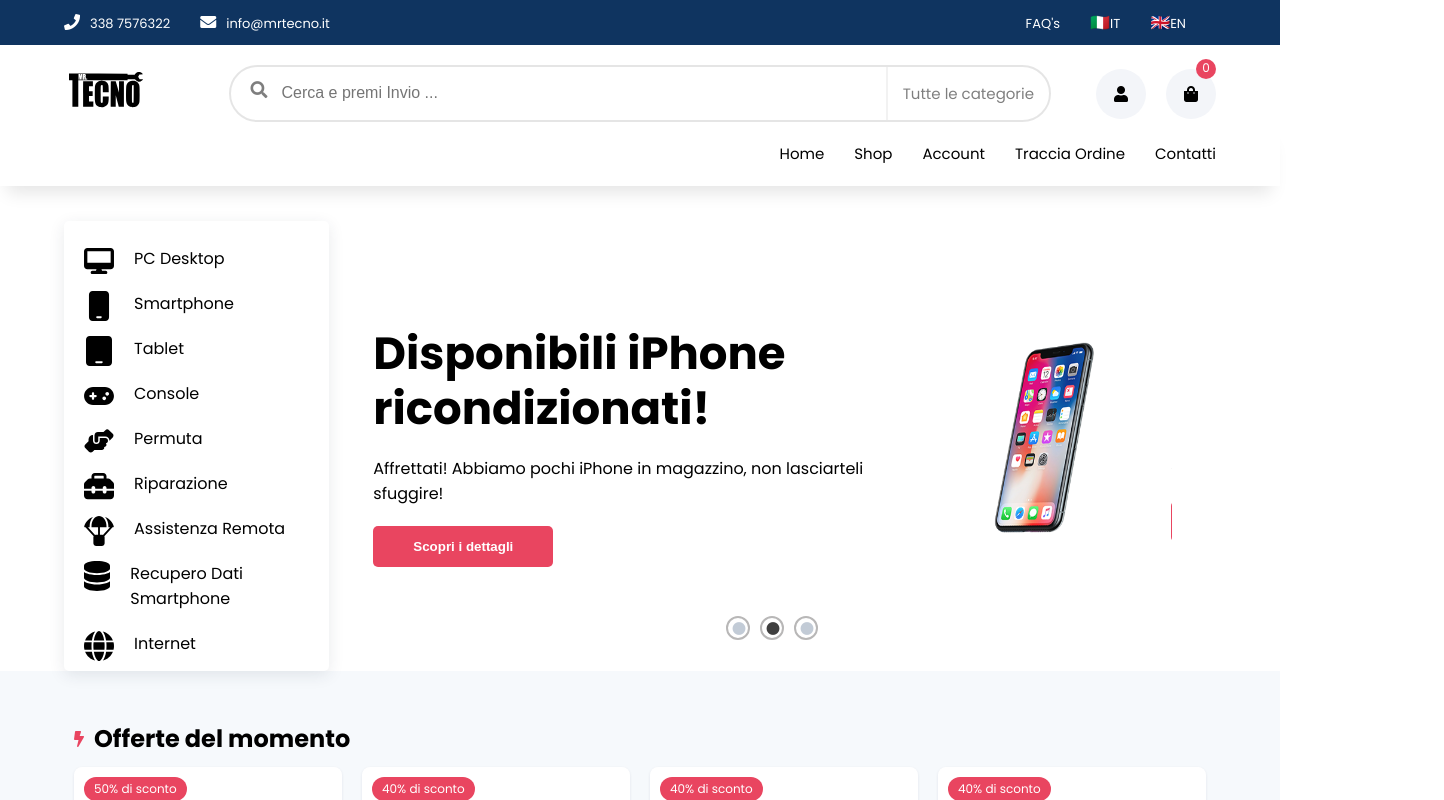
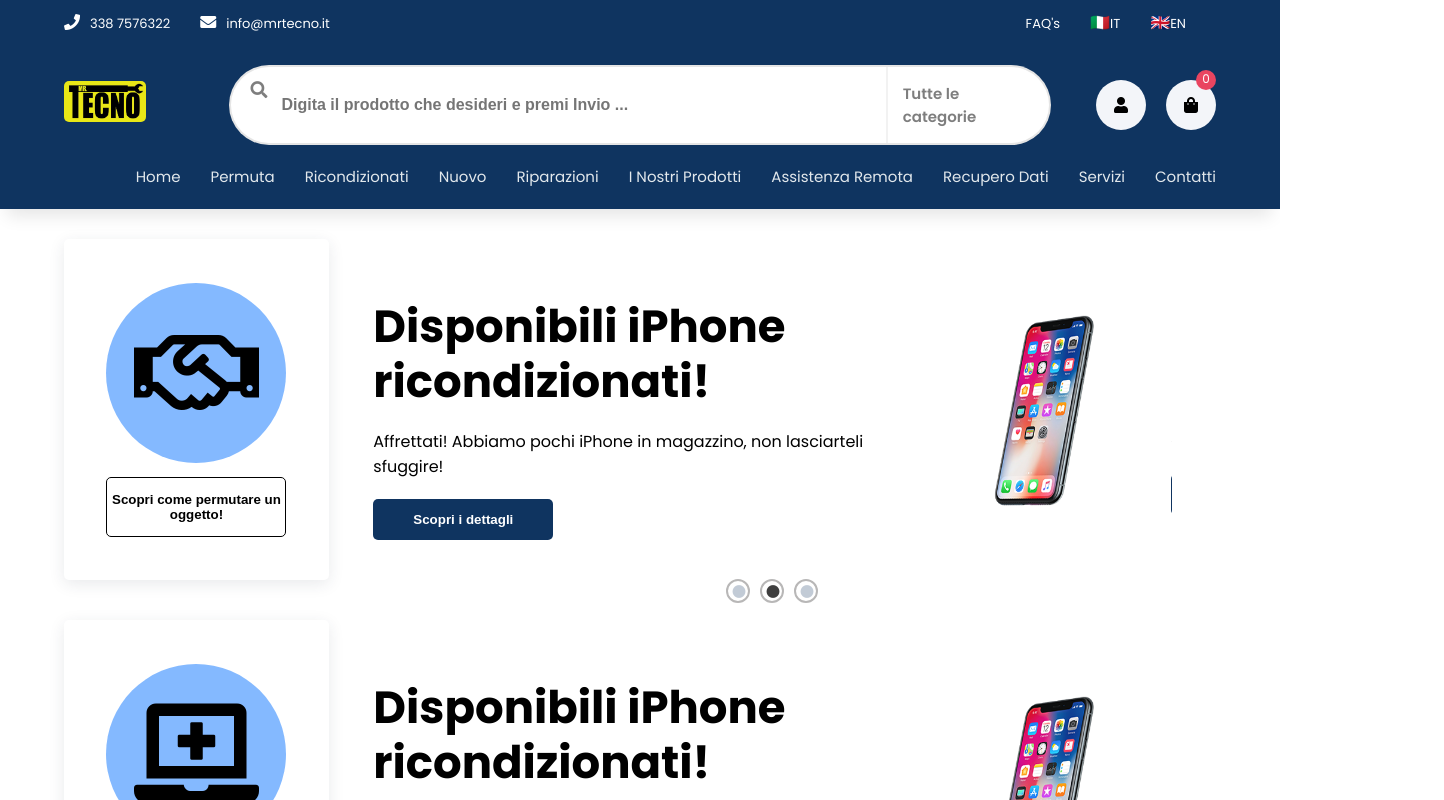
Before and after one commit to Paolo95/sitoMrTecno, a React (Create React App) app: page / in a window 1280 px wide. Shown: the top 800 px of the page, 1444 px wide, since content can reach past the window. Built offline with nearby package versions, Linux system fonts and the light colour scheme.

Commit message:
UI improvements, mainpage with tabs for all different shop sections

```diff
--- a/src/App.css
+++ b/src/App.css
@@ -22,6 +22,10 @@
 .container{
   max-width: 90%;
   margin: auto;
+}
+
+.tab{
+  padding-bottom: 40px;
 }
 
 .d_flex{
@@ -101,6 +105,59 @@
   width: 77%;
 }
 
+.category-tab {
+  width: 23%;
+  text-align: center;
+  box-shadow: rgb(43 52 69 / 10%) 0 4px 16px;
+  border-radius: 5px;
+  display: flex;
+  align-items: center;
+}
+
+.category-tab .dot{
+  height: 180px;
+  width: 180px;
+  background-color: rgb(132, 185, 255);
+  border-radius: 50%;
+  display: flex;
+  margin-left: auto;
+  margin-right: auto;
+  align-items: center;
+  justify-content: center;
+  cursor: pointer;
+  margin-bottom: 14px;
+}
+
+.category-tab .dot i:hover{
+  transition: 0.4s;
+  color:#0f3460;
+}
+
+.category-tab .dot i{
+  font-size: 100px;
+}
+
+.category-tab button{
+  width: 180px;
+  height: 60px;
+  background: none;
+  color: black ;
+  font-weight: bold;
+  border-radius: 5px;
+  border: 1px solid;
+  cursor: pointer;
+}
+
+.category-tab button:hover{
+  background-color: #0f3460;
+  color: #fff;
+  transition: 0.5s;
+}
+
+.tab-container{
+  width: 100%;
+}
+
 .category{
   width: 23%;
   box-shadow: rgb(43 52 69 / 10%) 0 4px 16px;
@@ -136,16 +193,12 @@
 /*---------------------------Category------------------------------------*/
 
 .btn-primary{
-  background-color: #e94560;
+  background-color: #0f3460;
   padding: 13px 40px;
   font-weight: bold;
   color: #fff;
   border-radius: 5px;
   cursor: pointer;
-}
-
-.top{
-  margin-top: 80px;
 }
 
 .mtop{
--- a/src/common/header/Header.css
+++ b/src/common/header/Header.css
@@ -24,12 +24,14 @@
 
 .search{
     padding-top: 20px;
+    background-color: #0f3460;
 }
 
 .search .logo img {
     width: 50%;
     height: 50%;
     cursor: pointer;
+    border-radius: 5px;
 }
 
 .search .width {
@@ -40,6 +42,7 @@
     width: 80%;
     border: 2px solid rgba(0, 0, 0, 0.1);
     border-radius: 50px;
+    background-color: #fff;
 }
 
 .search-box i {
@@ -52,8 +55,18 @@
 }
 
 .search-box input{
-    width: 100%;
+    width: 90%;
     padding: 10px;
+    font-weight: 600;
+}
+
+.search-box input:focus::placeholder{
+  color: transparent;
+}
+
+.search-box input:focus{
+    font-weight: 600;
+    opacity: 0.5;
 }
 
 ::placeholder{
@@ -65,6 +78,7 @@
     opacity: 0.5;
     border-left: 2px solid rgba(0, 0, 0, 0.1);
     padding: 10px;
+    font-weight: 600;
 }
 
 .cart{
@@ -117,6 +131,7 @@
 header{
     height: 8vh;
     box-shadow: -1px 15px 17px -8px rgba(0,0,0,0.1);
+    background-color: #0f3460;
 }
 
 header ul{
@@ -131,10 +146,12 @@
     transition: 0.5s;
     font-size: 15px;
     font-weight: 400;
+    color:#e2e8ec;
 }
 
 header ul li a:hover{
-    color:#ff014f;
+    color:#e9e716;
+    font-weight: 400;
 }
 
 .open{
--- a/src/common/header/Navbar.jsx
+++ b/src/common/header/Navbar.jsx
@@ -27,13 +27,28 @@
                 <Link to='/'>home</Link>
               </li>
               <li>
-                <Link to='/shop'>shop</Link>
+                <Link to='/permuta'>permuta</Link>
               </li>
               <li>
-                <Link to='/user'>account</Link>
+                <Link to='/ricondizionati'>ricondizionati</Link>
               </li>
               <li>
-                <Link to='/trackOrder'>traccia ordine</Link>
+                <Link to='/nuovo'>nuovo</Link>
+              </li>
+              <li>
+                <Link to='/riparazioni'>riparazioni</Link>
+              </li>
+              <li>
+                <Link to='/prodotti'>i nostri prodotti</Link>
+              </li>
+              <li>
+                <Link to='/assistenza'>assistenza remota</Link>
+              </li>
+              <li>
+                <Link to='/recupero'>recupero dati</Link>
+              </li>
+              <li>
+                <Link to='/servizi'>servizi</Link>
               </li>
               <li>
                 <Link to='/contact'>contatti</Link>
--- a/src/common/header/Search.jsx
+++ b/src/common/header/Search.jsx
@@ -1,6 +1,6 @@
 import React from 'react'
 import { Link } from 'react-router-dom'
-import logo from '../assets/images/logo.svg'
+import logo from '../assets/images/logo.jpg'
 
 const Search = ({ cartItem }) => {
 
@@ -22,7 +22,7 @@
 
             <div className="search-box f_flex">
               <i className='fa fa-search'></i>
-              <input type='text' placeholder='Cerca e premi Invio ...'/>
+              <input type='text' placeholder='Digita il prodotto che desideri e premi Invio ...'/>
               <span>Tutte le categorie</span>
             </div>
 
--- a/src/components/contact/Contact.jsx
+++ b/src/components/contact/Contact.jsx
@@ -30,7 +30,7 @@
               <div className="icon"><i className="fas fa-map-marker-alt"></i></div>
               <div className="text">
                 <h3>Indirizzo</h3>
-                <p>Viale Roma 104,<br/>Nereto (TE)<br/>64013</p>
+                <p>Viale Roma 104,<br/>Nereto (TE)<br/>64015</p>
               </div>
             </div>
           </a>
--- /dev/null
+++ b/src/components/mainpage/CategoryTab.jsx
@@ -0,0 +1,42 @@
+import React from 'react'
+
+
+const CategoryTab = ( { tab } ) => {
+    const data = [
+        {
+            tab: "Permuta",
+            testo: "Scopri come permutare un oggetto!",
+            button_text: "Permuta ora!",
+        },
+        {
+            tab: "Ricondizionati",
+            testo: "Entra nello shop ricondizionati!",
+        },
+        {
+            tab: "Nuovo",
+            testo: "Scopri tutti i prodotti nuovi!",
+        }
+    ]
+
+  return (
+    <>
+        <div className="category-tab">
+            {
+                data.filter(item => item.tab === tab).map((value, index) =>{
+                    return(
+                        <div className='tab-container' key={index}>
+                            <span className="dot"><i className={tab==='Permuta' ? 'far fa-handshake':
+                                                                (tab==='Ricondizionati' ? 'fas fa-laptop-medical' :
+                                                                 (tab==='Nuovo' ? 'fas fa-store' : ''))}></i></span>
+
+                            <button>{value.testo}</button>
+                        </div>
+                    )
+                })}
+        </div>
+    </>
+
+  )
+}
+
+export default CategoryTab
--- a/src/components/mainpage/Home.css
+++ b/src/components/mainpage/Home.css
@@ -1,6 +1,15 @@
 .home{
     margin-top: 30px;
 }
+
+.home .container{
+    margin-bottom: 40px;
+}
+
+.homeSlide{
+    padding-top: 30px
+}
+
 .homeSlide h1 {
     font-size: 45px;
     line-height: 55px;
@@ -53,7 +62,7 @@
 }
 
 .slick-dots{
-    top: 400px;
+    top: 310px;
 }
 
 @media only screen and (max-width: 390px)  {
--- a/src/components/mainpage/Home.jsx
+++ b/src/components/mainpage/Home.jsx
@@ -1,14 +1,22 @@
 import React from 'react'
-import Categories from './Categories'
 import SliderHome from './Slider'
 import "./Home.css"
+import CategoryTab from './CategoryTab'
 
 const Home = () => {
   return (
     <>
         <section className='home'>
             <div className="container d_flex">
-                <Categories />
+                <CategoryTab tab={'Permuta'}/>
+                <SliderHome />
+            </div>
+            <div className="container d_flex">
+                <CategoryTab tab={'Ricondizionati'}/>
+                <SliderHome />
+            </div>
+            <div className="container d_flex">
+                <CategoryTab tab={'Nuovo'}/>
                 <SliderHome />
             </div>
         </section>
--- a/src/components/mainpage/Sdata.js
+++ b/src/components/mainpage/Sdata.js
@@ -1,6 +1,8 @@
 const Sdata = [
   {
     id: 1,
+    section: "Permuta",
+    sequence: "1",
     title: "Scopri i nuovi PC Desktop gaming!",
     desc: "Costruisci il tuo nuovo PC Desktop passo passo con componenti a tua scelta. Per l'assemblaggio ci pensiamo noi!",
     cover: "./images/SlideCard/slide-1.png",
--- a/src/components/wrapper/Wrapper.jsx
+++ b/src/components/wrapper/Wrapper.jsx
@@ -6,18 +6,18 @@
     const data = [
         {
           cover: <i className='fas fa-truck'></i>,
-          title: "Spedizione in tutto il mondo",
-          decs: "Offriamo spedizioni in tutto il mondo con costi sostenuti",
+          title: "Spedizione in tutta Italia",
+          decs: "Spedizioni a 9,90€ con corriere GLS",
         },
         {
           cover: <i className='fas fa-id-card'></i>,
           title: "Pagamento sicuro",
-          decs: "Pagamento sicuro con PayPal",
+          decs: "Ogni pagameto è gestito tramite PayPal",
         },
         {
           cover: <i className='fas fa-user-shield'></i>,
-          title: "Shop With Confidence ",
-          decs: "Prezzi competitivi",
+          title: "Acquista in sicurezza",
+          decs: "Tutti i nostri prodotti sono testati con garanzia fornita da MrTecno",
         },
         {
           cover: <i className='fas fa-headset'></i>,
--- a/src/pages/Pages.jsx
+++ b/src/pages/Pages.jsx
@@ -1,17 +1,11 @@
 import React from 'react'
-import FlashDeals from '../components/flashDeals/FlashDeals'
 import Home from '../components/mainpage/Home'
-import NewArrivals from '../components/newArrivals/NewArrivals'
-import TopCate from '../components/top/TopCate'
 import Wrapper from '../components/wrapper/Wrapper'
 
 const Pages = ({ productItems , cartItem, addToCart}) => {
   return (
     <>
-        <Home cartItem={cartItem} />
-        <FlashDeals productItems={productItems} addToCart={addToCart}/>
-        <TopCate />
-        <NewArrivals />
+        <Home />
         <Wrapper />
     </>
 
```
